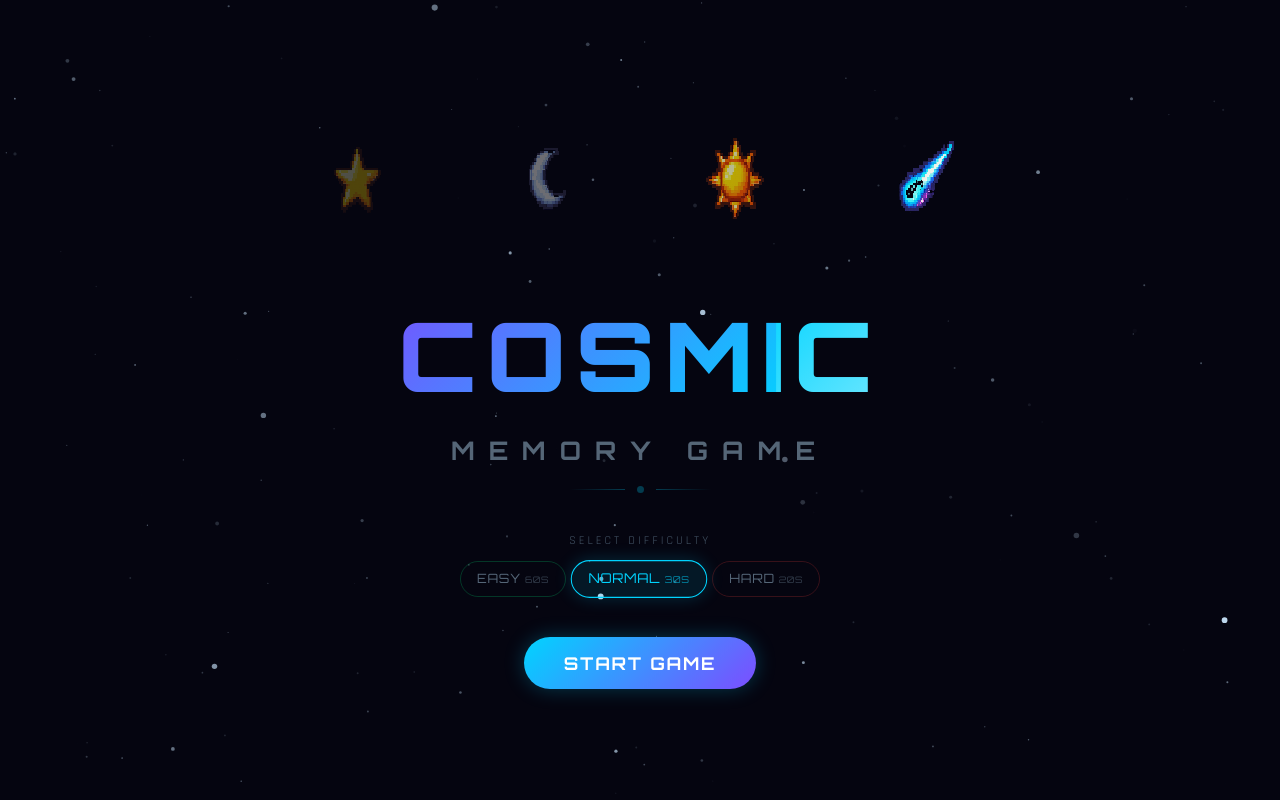
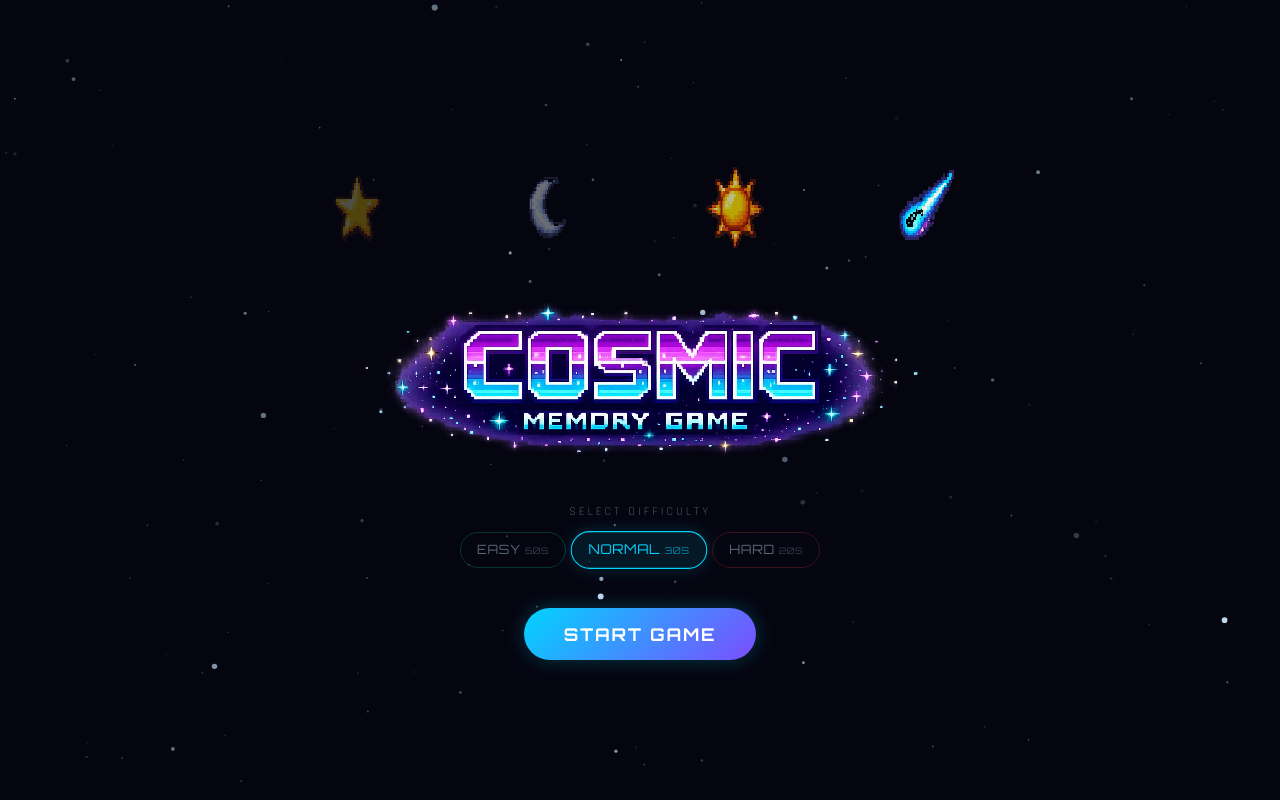
Before and after one commit to Danielroxs/cosmic-memory-game, a React (Vite) app: page / in a window 1280 px wide. Built offline with nearby package versions, Linux system fonts and the light colour scheme.

Commit message:
feat: pixel art logo with float and shimmer animation

```diff
--- a/src/components/IntroScreen.jsx
+++ b/src/components/IntroScreen.jsx
@@ -44,38 +44,24 @@ export default function IntroScreen({ onStart }) {
           ))}
         </div>
 
-        <h1
-          className="font-display font-black tracking-widest uppercase mb-1"
-          style={{
-            fontSize: 'clamp(2.5rem, 11vw, 6rem)',
-            background: 'linear-gradient(135deg, #00d4ff 0%, #ffffff 35%, #7c4dff 65%, #00d4ff 100%)',
-            backgroundSize: '200% auto',
-            WebkitBackgroundClip: 'text',
-            backgroundClip: 'text',
-            WebkitTextFillColor: 'transparent',
-            animation: 'shimmer 3s linear infinite',
-          }}
-        >
-          Cosmic
-        </h1>
-
-        <h2
-          className="font-display font-bold uppercase"
-          style={{
-            fontSize: 'clamp(0.85rem, 2.5vw, 1.6rem)',
-            color: '#556677',
-            letterSpacing: '0.55em',
-          }}
-        >
-          Memory Game
-        </h2>
-
-        <div className="flex items-center justify-center gap-3 mt-4">
-          <div style={{ width: '55px', height: '1px', background: 'linear-gradient(90deg, transparent, #00d4ff44)' }} />
-          <div style={{ width: '7px', height: '7px', borderRadius: '50%', background: '#00d4ff44' }} />
-          <div style={{ width: '55px', height: '1px', background: 'linear-gradient(90deg, #00d4ff44, transparent)' }} />
+        <div style={{ transform: 'translateY(20px)' }}>
+          <div style={{ animation: 'float 3s ease-in-out infinite' }}>
+            <img
+              src="/images/logo.webp"
+              alt="Cosmic Memory Game"
+              style={{
+                width:          'clamp(320px, 66vw, 650px)',
+                maxWidth:       '90vw',
+                imageRendering: 'pixelated',
+                display:        'block',
+                margin:         '-20% auto',
+              }}
+            />
+          </div>
         </div>
       </div>
+
+      <div style={{ transform: 'translateY(-clamp(0.5rem, 2vh, 1.5rem))', display: 'flex', flexDirection: 'column', alignItems: 'center', gap: 'clamp(1.5rem, 5vh, 3.5rem)' }}>
 
       {/* Difficulty selector — slides in with button */}
       <div
@@ -96,7 +82,7 @@ export default function IntroScreen({ onStart }) {
               <button
                 key={key}
                 onClick={() => setDiff(key)}
-                className="px-4 py-2 rounded-full font-display text-xs uppercase tracking-wider transition-all duration-200"
+                className="btn-diff px-4 py-2 rounded-full font-display text-xs uppercase tracking-wider"
                 style={{
                   border:     `1.5px solid ${active ? d.color : d.color + '33'}`,
                   color:       active ? d.color : '#556677',
@@ -132,6 +118,8 @@ export default function IntroScreen({ onStart }) {
         </button>
       </div>
 
+      </div>
+
       <style>{`
         @keyframes shimmer {
           0%   { background-position: -200% center; }
@@ -141,6 +129,10 @@ export default function IntroScreen({ onStart }) {
           0%, 100% { opacity: 1;   transform: scale(1); }
           50%       { opacity: 0.3; transform: scale(0.8); }
         }
+        @keyframes float {
+          0%, 100% { transform: translateY(0); }
+          50%       { transform: translateY(-14px); }
+        }
       `}</style>
     </div>
   )
```
Also changed, not shown: public/images/logo.webp (added).
